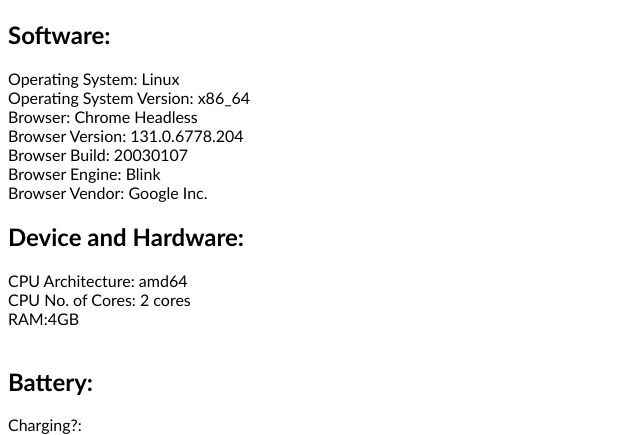
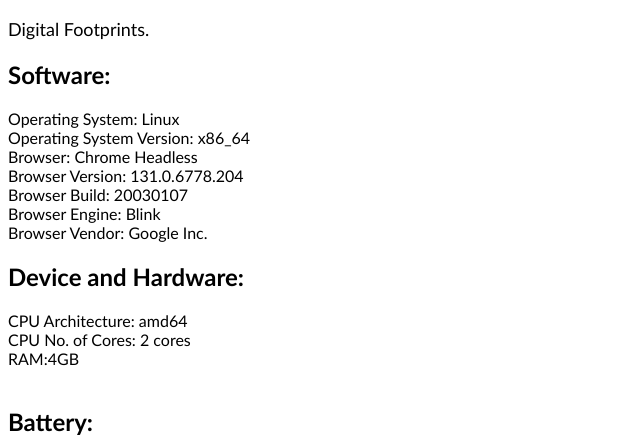
Before and after one commit to andrewgallagher1/whatIKnowAboutYou, a PHP site: page / in a window 1280 px wide. Shown: the top 435 px of the page, without its empty margins (0-640 px from the left). Run offline with PHP 8.4, Linux system fonts and the light colour scheme; some libraries are stand-ins or nearby versions.

Commit message:
header added - variable font sizing adjusted

```diff
--- a/css/style.css
+++ b/css/style.css
@@ -1,6 +1,11 @@
 body {
     font-family: 'Gill Sans', 'Gill Sans MT', Calibri, 'Trebuchet MS', sans-serif;
    -webkit-font-smooth: antialiased;
+}
+
+.header_title {
+    font-weight: normal;
+    font-size: large;
 }
 
 .sub_heading {
--- a/index.html
+++ b/index.html
@@ -8,7 +8,11 @@
 </head>
 <body>
 
-    <div>
+    <header>
+        <h3 class="header_title">Digital Footprints.</h3>
+    </header>
+
+    <div class = "block">
         <div class = "sub_heading">
             <h2 class = "sub_heading_title">Software:</h2>
         </div>
```
